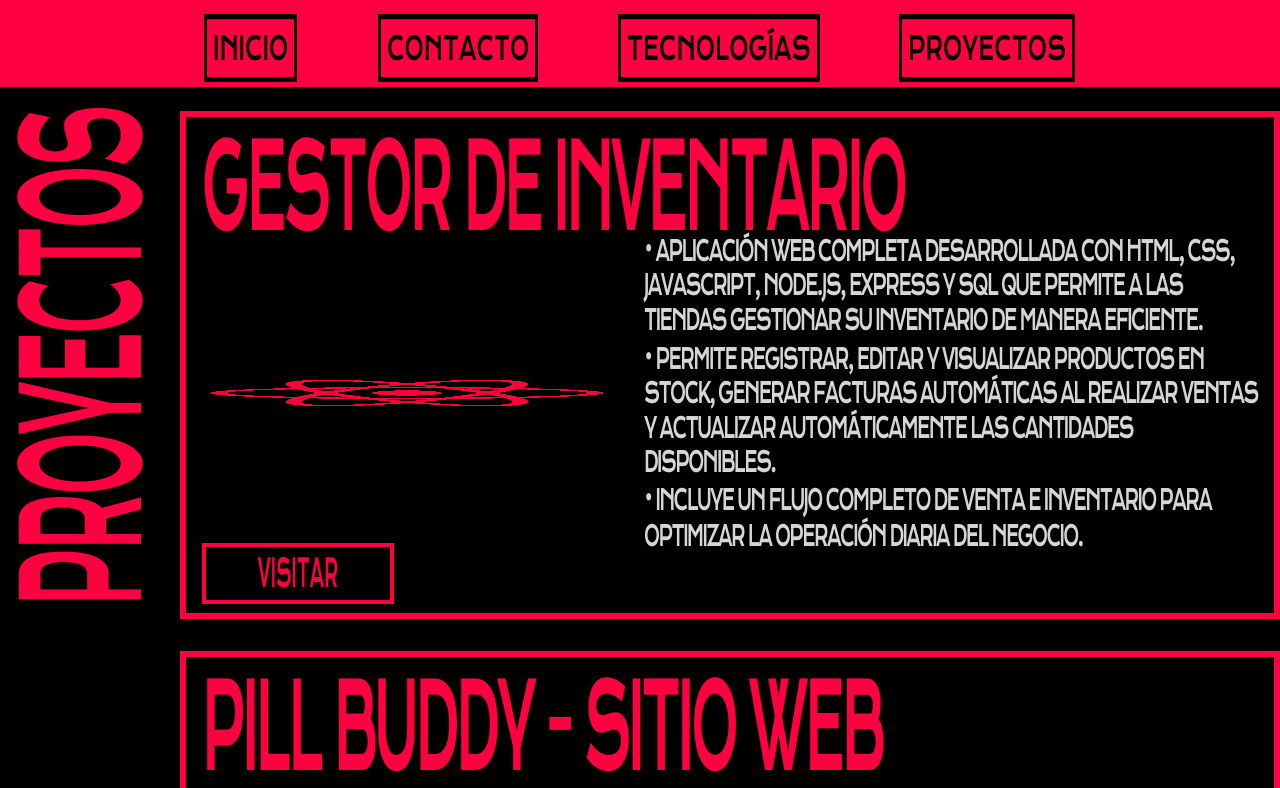
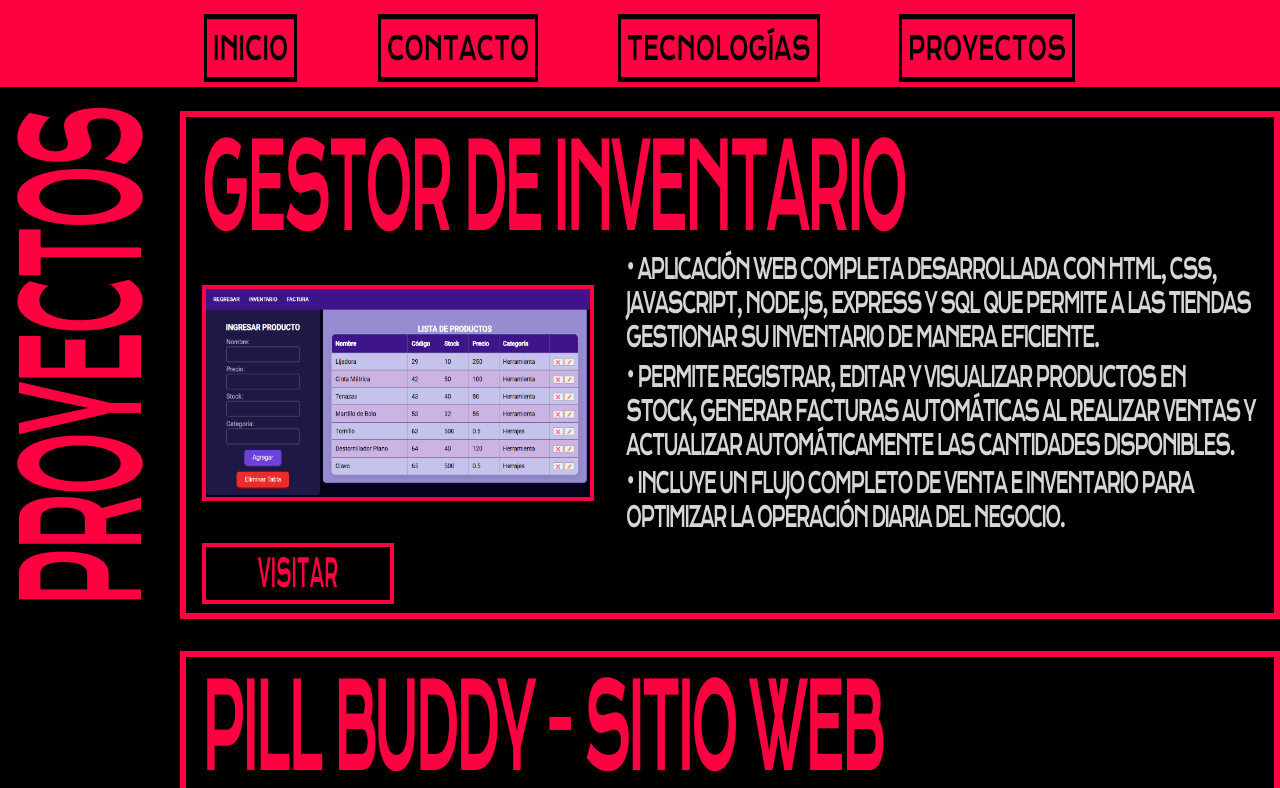
Before and after one commit to carlosegueda/portfolio, a React (Vite) app in the folder frontend/: page /projects in a window 1280 px wide. Shown: the top 788 px of the page. Built offline with nearby package versions, Linux system fonts and the light colour scheme.

Commit message:
agregando cositas

```diff
--- a/frontend/src/css/index.css
+++ b/frontend/src/css/index.css
@@ -34,6 +34,8 @@ body {
   display: flex;
   justify-content: center;
 }
+
+
 
 .navbar {
   background: var(--colorsec);
--- a/frontend/src/css/projects.css
+++ b/frontend/src/css/projects.css
@@ -71,8 +71,9 @@ body {
   height: 80%;
 }
 .infoProy img {
-  height: 1rem;
-  width: 40%;
+  height: 6.5rem;
+  width: 12rem;
+  border: solid 4px var(--colorsec);
 }
 
 .infoProy p {
--- a/frontend/src/paginas/projects.jsx
+++ b/frontend/src/paginas/projects.jsx
@@ -15,7 +15,7 @@ export default function PaginaProyectos() {
           <div className="proyecto1">
             <h1>GESTOR DE INVENTARIO</h1>
             <div className="infoProy">
-              <img src="reactR.png" />{" "}
+              <img src="inventory.png" onClick={() => window.open("https://github.com/carlosegueda/inventory_manager", "_blank")}/>{" "}
               <p>
                 • APLICACIÓN WEB COMPLETA DESARROLLADA CON HTML, CSS,
                 JAVASCRIPT, NODE.JS, EXPRESS Y SQL QUE PERMITE A LAS TIENDAS
@@ -30,7 +30,7 @@ export default function PaginaProyectos() {
               </p>
             </div>
             <div className="links">
-              <button>
+              <button onClick={() => window.open("https://github.com/carlosegueda/inventory_manager", "_blank")}>
                 <h3>VISITAR</h3>
               </button>
             </div>
```
Also changed, not shown: frontend/public/inventory.png (added).
